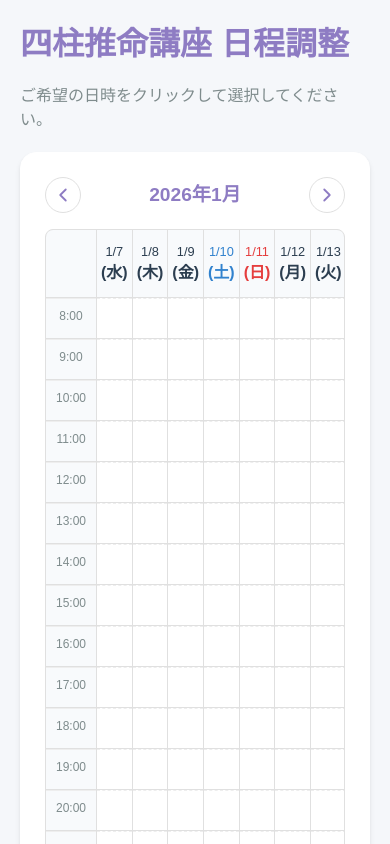
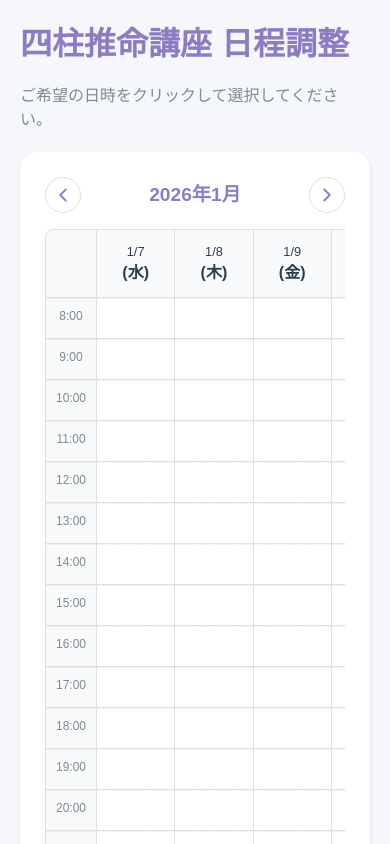
Before and after one commit to fuchio1978/chousei-app, a React (Vite) app: page / in a window 390 px wide. Shown: the top 844 px of the page. Built offline with nearby package versions, Linux system fonts and the light colour scheme.

Commit message:
Fix mobile layout with horizontal scroll

```diff
--- a/src/components/CalendarGrid.jsx
+++ b/src/components/CalendarGrid.jsx
@@ -32,7 +32,8 @@ export function CalendarGrid({ baseDate, selectedSlots, onSlotClick, onDateChang
                 </button>
             </div>
 
-            <div style={{ display: 'grid', gridTemplateColumns: '50px repeat(7, 1fr)', gap: '1px', background: 'var(--color-border)', border: '1px solid var(--color-border)', borderRadius: '8px', overflow: 'hidden' }}>
+            <div style={{ overflowX: 'auto', paddingBottom: '8px' }}>
+                <div style={{ minWidth: '600px', display: 'grid', gridTemplateColumns: '50px repeat(7, 1fr)', gap: '1px', background: 'var(--color-border)', border: '1px solid var(--color-border)', borderRadius: '8px', overflow: 'hidden' }}>
                     {/* Header Row */}
                     <div style={headerCellStyle}></div> {/* Empty top-left */}
                     {days.map(day => (
@@ -70,6 +71,7 @@ export function CalendarGrid({ baseDate, selectedSlots, onSlotClick, onDateChang
                             })}
                         </>
                     ))}
+                </div>
             </div>
         </div>
     );
```
Lines whose indentation alone changed are shown as unchanged.
